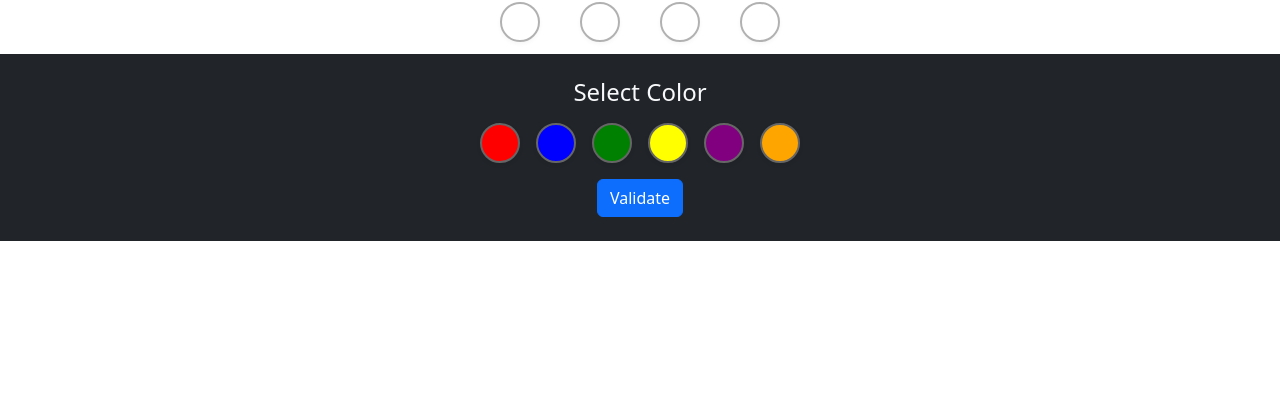
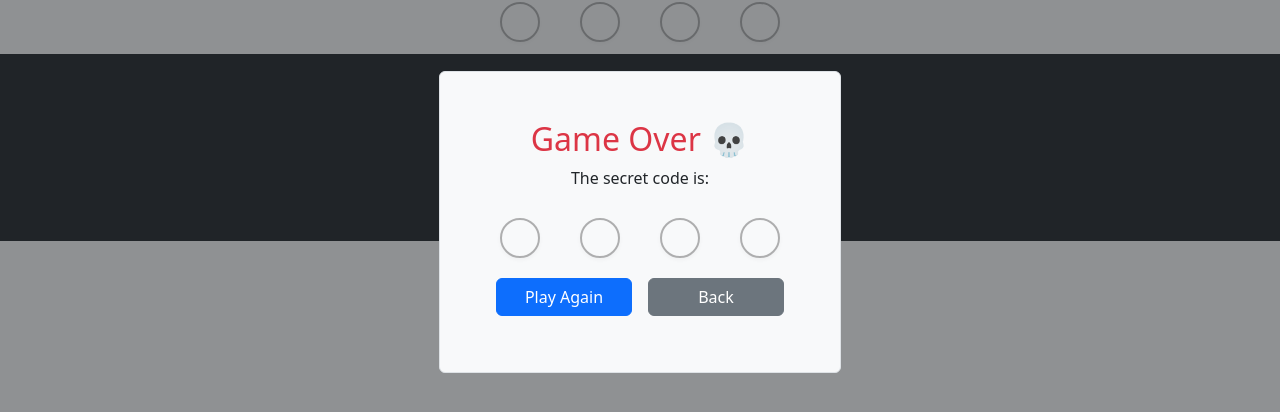
Before and after one commit to sebast825/Idempotent-Serverless-Architecture, a Next.js app: page /game/1 in a window 1280 px wide. Shown: the part 178-590 px from the top of the page. Built offline with nearby package versions, Linux system fonts and the light colour scheme; no server answers.

Commit message:
feat modal close btn

```diff
--- a/app/game/[id]/page.tsx
+++ b/app/game/[id]/page.tsx
@@ -14,7 +14,7 @@ export default function GameDashboard({
 }: {
   params: Promise<{ id: string }>;
 }) {
-  const [showModal, setShowModal] = useState<boolean>(false);
+  const [showModal, setShowModal] = useState<boolean>(true);
   const { id } = use(params);
   const {
     status,
@@ -40,9 +40,7 @@ export default function GameDashboard({
         <GameResultModal
           code={secretCode}
           btnPrimary={() => resetGame()}
-          btnSecondary={function (): void {
-            throw new Error("Function not implemented.");
-          }}
+          onClose={() => setShowModal(false)}
           status={status}
         />
       )}
--- a/app/game/components/gameResultModal.tsx
+++ b/app/game/components/gameResultModal.tsx
@@ -5,12 +5,12 @@ import GuessRow from "./guessRow";
 export interface propsGameResultModal {
   code: (MastermindColor | null)[];
   btnPrimary: () => void;
-  btnSecondary: () => void;
+  onClose: () => void;
   status: GameStatus;
 }
 
 export default function GameResultModal(props: propsGameResultModal) {
-  const { code, btnPrimary, btnSecondary, status } = props;
+  const { code, btnPrimary, onClose, status } = props;
   return (
     <>
       <div className="fixed-top w-100 h-100 d-flex align-items-center  justify-content-center bg-dark bg-opacity-50">
@@ -26,7 +26,7 @@ export default function GameResultModal(props: propsGameResultModal) {
             <Button className="w-100" onClick={() => btnPrimary()}>
               Play Again
             </Button>
-            <Button variant="secondary w-100" onClick={() => btnSecondary()}>
+            <Button variant="secondary w-100" onClick={() => onClose()}>
               Back
             </Button>
           </div>
```
